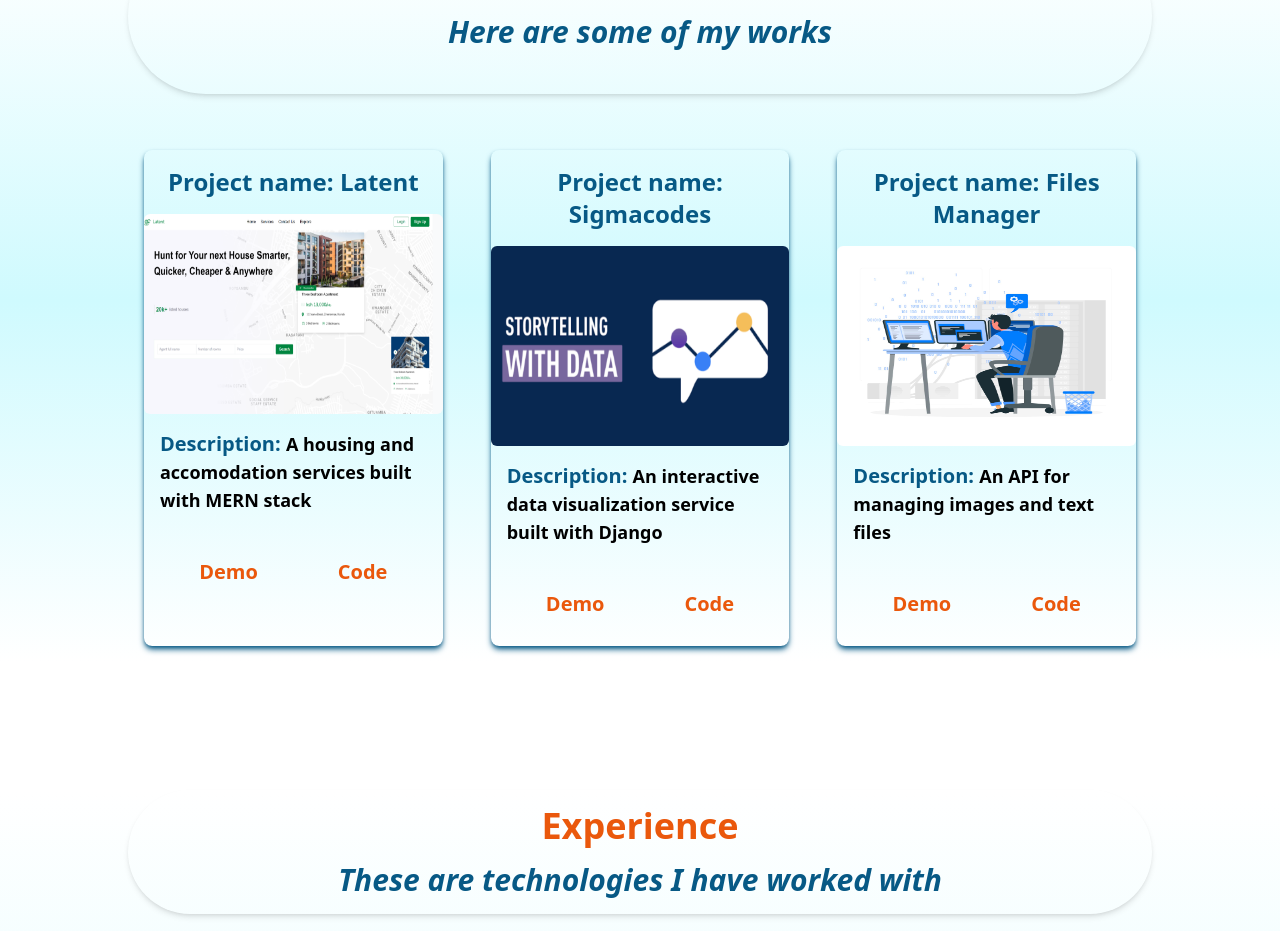
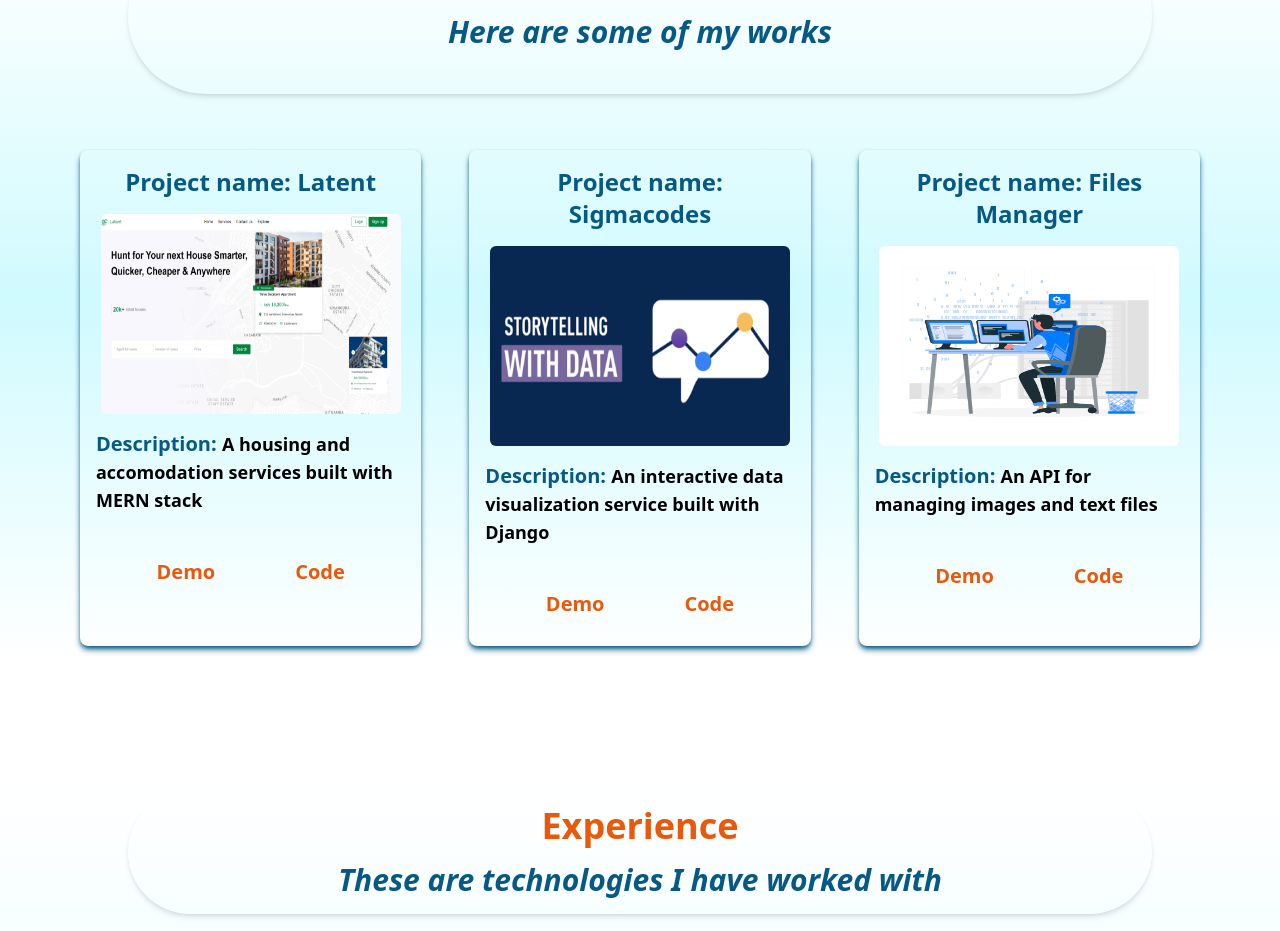
Before and after one commit to DrPlain/Drplain-portfolio, a React (Vite) app: page / in a window 1280 px wide. Shown: the part 1960-2891 px from the top of the page. Built offline with nearby package versions, Linux system fonts and the light colour scheme.

Commit message:
Fixed the overflow in the x-axis on Experience component

```diff
--- a/src/pages/Projects.jsx
+++ b/src/pages/Projects.jsx
@@ -34,7 +34,7 @@ export default function Projects() {
   return (
     <div
       name="projects"
-      className="w-full bg-gradient-to-b from-white via-cyan-100 to-white md:mt-28"
+      className="bg-gradient-to-b from-white via-cyan-100 to-white md:mt-28"
     >
       <div className="pb-8 px-5 md:px-20 m-10 pt-4 shadow-md round rounded-full md:w-[80%] w-[95%] mb-10 mx-auto">
         <p className="text-3xl md:text-4xl text-center text-orange-600 font-bold pb-2">
@@ -43,15 +43,15 @@ export default function Projects() {
         <p className="text-2xl md:text-3xl p-3 text-sky-800 font-bold text-center italic">
           Here are some of my works
         </p>
-        {/* <p className="py-6 text-xl text-sky-800">
-          Check out some of my works right here
-        </p> */}
       </div>
-      <div className=" p-4 mx-auto flex flex-col justify-center w-[80%] h-full">
-        <div className="grid sm:grid-cols-2 md:grid-cols-3 gap-12 px-5 sm:px-0">
+      <div className=" p-4 md:px-20 mx-auto h-full">
+        <div className="grid sm:grid-cols-2 md:grid-cols-2 lg:grid-cols-3 gap-12 px-5 sm:px-0 mx-auto">
           {portfolios.map(
             ({ id, src, description, title, github, demoUrl }) => (
-              <div key={id} className="shadow-md shadow-sky-800 rounded-lg">
+              <div
+                key={id}
+                className="shadow-md shadow-sky-800 rounded-lg mx-auto"
+              >
                 <h2 className="text-2xl text-sky-800 p-4 font-bold text-center">
                   Project name: {title}
                 </h2>
```
